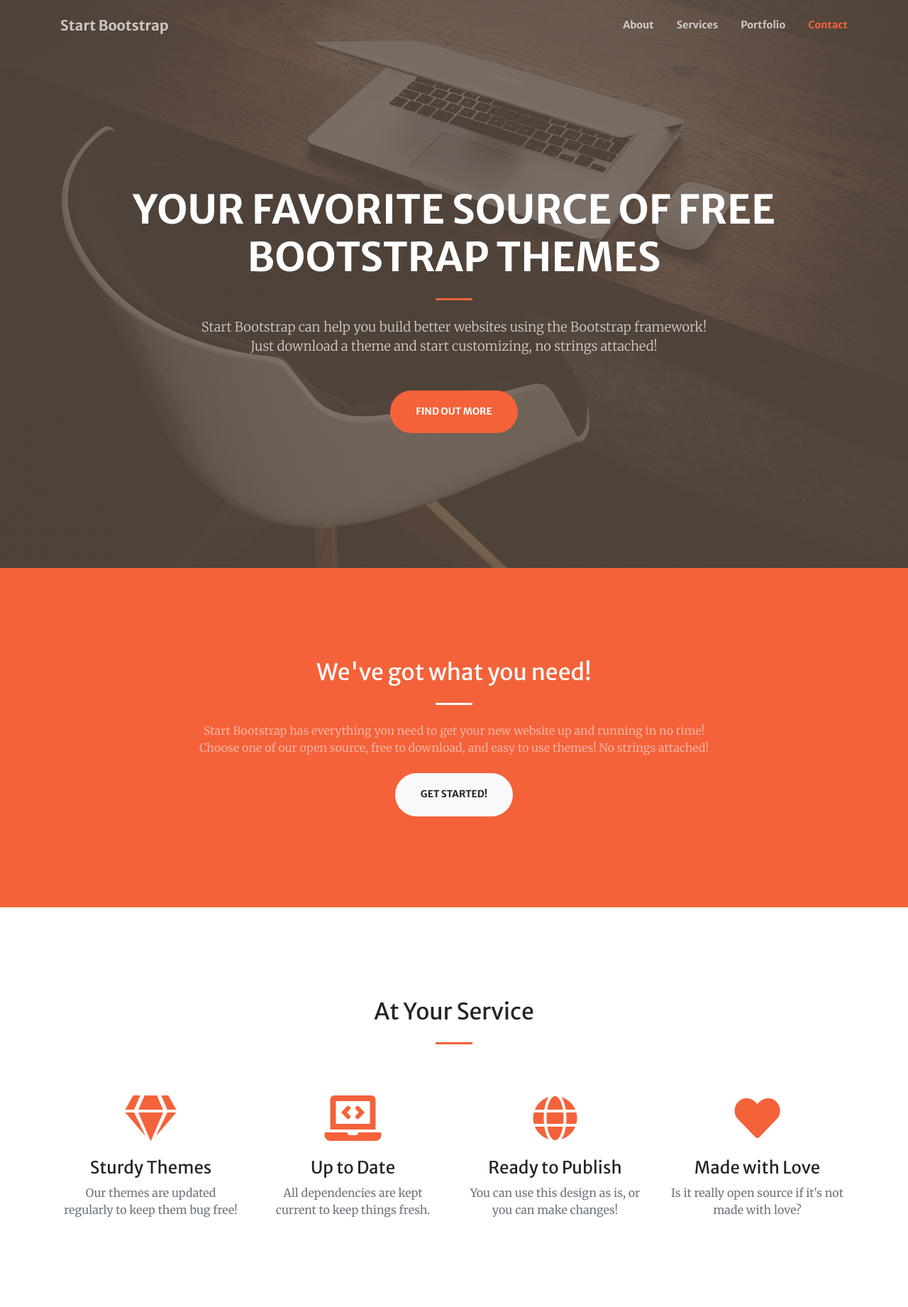
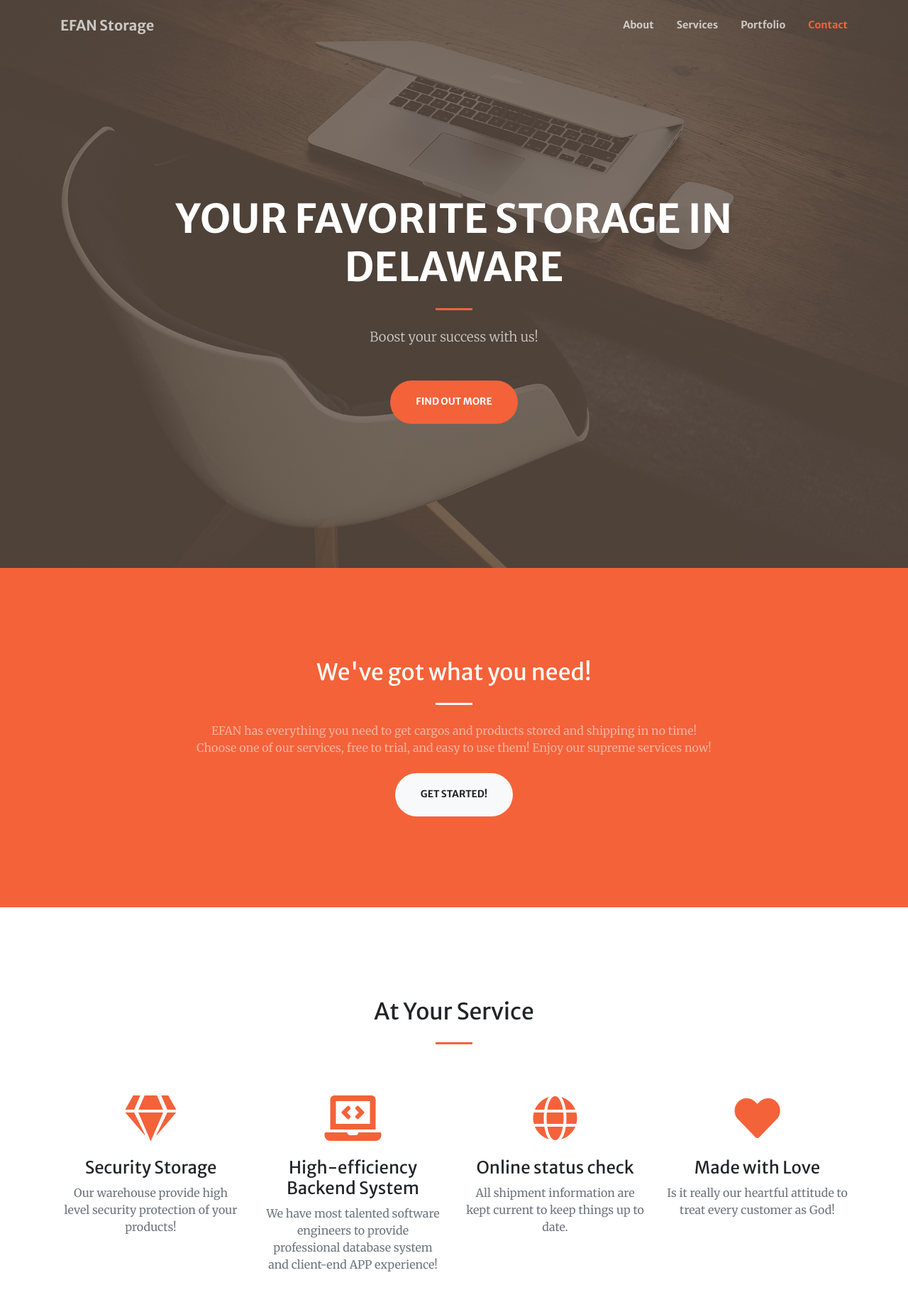
Before and after one commit to efanstorage/efanstorage.github.io, a website with bundled scripts: page index.html in a window 1280 px wide. Shown: the top 1841 px of the page at 71% size. Built offline with nearby package versions, Linux system fonts and the light colour scheme.

Commit message:
edited index to fit store them

```diff
--- a/index.html
+++ b/index.html
@@ -8,7 +8,7 @@
   <meta name="description" content="">
   <meta name="author" content="">
 
-  <title>Creative - Start Bootstrap Theme</title>
+  <title>EFAN Storage</title>
 
   <!-- Font Awesome Icons -->
   <link href="vendor/fontawesome-free/css/all.min.css" rel="stylesheet" type="text/css">
@@ -30,7 +30,7 @@
   <!-- Navigation -->
   <nav class="navbar navbar-expand-lg navbar-light fixed-top py-3" id="mainNav">
     <div class="container">
-      <a class="navbar-brand js-scroll-trigger" href="#page-top">Start Bootstrap</a>
+      <a class="navbar-brand js-scroll-trigger" href="#page-top">EFAN Storage</a>
       <button class="navbar-toggler navbar-toggler-right" type="button" data-toggle="collapse" data-target="#navbarResponsive" aria-controls="navbarResponsive" aria-expanded="false" aria-label="Toggle navigation">
         <span class="navbar-toggler-icon"></span>
       </button>
@@ -58,11 +58,11 @@
     <div class="container h-100">
       <div class="row h-100 align-items-center justify-content-center text-center">
         <div class="col-lg-10 align-self-end">
-          <h1 class="text-uppercase text-white font-weight-bold">Your Favorite Source of Free Bootstrap Themes</h1>
+          <h1 class="text-uppercase text-white font-weight-bold">Your Favorite Storage in Delaware</h1>
           <hr class="divider my-4">
         </div>
         <div class="col-lg-8 align-self-baseline">
-          <p class="text-white-75 font-weight-light mb-5">Start Bootstrap can help you build better websites using the Bootstrap framework! Just download a theme and start customizing, no strings attached!</p>
+          <p class="text-white-75 font-weight-light mb-5">Boost your success with us!</p>
           <a class="btn btn-primary btn-xl js-scroll-trigger" href="#about">Find Out More</a>
         </div>
       </div>
@@ -76,7 +76,7 @@
         <div class="col-lg-8 text-center">
           <h2 class="text-white mt-0">We've got what you need!</h2>
           <hr class="divider light my-4">
-          <p class="text-white-50 mb-4">Start Bootstrap has everything you need to get your new website up and running in no time! Choose one of our open source, free to download, and easy to use themes! No strings attached!</p>
+          <p class="text-white-50 mb-4">EFAN has everything you need to get cargos and products stored and shipping in no time! Choose one of our services, free to trial, and easy to use them! Enjoy our supreme services now!</p>
           <a class="btn btn-light btn-xl js-scroll-trigger" href="#services">Get Started!</a>
         </div>
       </div>
@@ -92,29 +92,29 @@
         <div class="col-lg-3 col-md-6 text-center">
           <div class="mt-5">
             <i class="fas fa-4x fa-gem text-primary mb-4"></i>
-            <h3 class="h4 mb-2">Sturdy Themes</h3>
-            <p class="text-muted mb-0">Our themes are updated regularly to keep them bug free!</p>
+            <h3 class="h4 mb-2">Security Storage</h3>
+            <p class="text-muted mb-0">Our warehouse provide high level security protection of your products!</p>
           </div>
         </div>
         <div class="col-lg-3 col-md-6 text-center">
           <div class="mt-5">
             <i class="fas fa-4x fa-laptop-code text-primary mb-4"></i>
-            <h3 class="h4 mb-2">Up to Date</h3>
-            <p class="text-muted mb-0">All dependencies are kept current to keep things fresh.</p>
+            <h3 class="h4 mb-2">High-efficiency Backend System</h3>
+            <p class="text-muted mb-0">We have most talented software engineers to provide professional database system and client-end APP experience!</p>
           </div>
         </div>
         <div class="col-lg-3 col-md-6 text-center">
           <div class="mt-5">
             <i class="fas fa-4x fa-globe text-primary mb-4"></i>
-            <h3 class="h4 mb-2">Ready to Publish</h3>
-            <p class="text-muted mb-0">You can use this design as is, or you can make changes!</p>
+            <h3 class="h4 mb-2">Online status check</h3>
+            <p class="text-muted mb-0">All shipment information are kept current to keep things up to date.</p>
           </div>
         </div>
         <div class="col-lg-3 col-md-6 text-center">
           <div class="mt-5">
             <i class="fas fa-4x fa-heart text-primary mb-4"></i>
             <h3 class="h4 mb-2">Made with Love</h3>
-            <p class="text-muted mb-0">Is it really open source if it's not made with love?</p>
+            <p class="text-muted mb-0">Is it really our heartful attitude to treat every customer as God!</p>
           </div>
         </div>
       </div>
@@ -210,8 +210,8 @@
   <!-- Call to Action Section -->
   <section class="page-section bg-dark text-white">
     <div class="container text-center">
-      <h2 class="mb-4">Free Download at Start Bootstrap!</h2>
-      <a class="btn btn-light btn-xl" href="https://startbootstrap.com/themes/creative/">Download Now!</a>
+      <h2 class="mb-4">Free Download to Try Our Services!</h2>
+      <a class="btn btn-light btn-xl" href="#">Download Now!</a>
     </div>
   </section>
 
@@ -222,18 +222,18 @@
         <div class="col-lg-8 text-center">
           <h2 class="mt-0">Let's Get In Touch!</h2>
           <hr class="divider my-4">
-          <p class="text-muted mb-5">Ready to start your next project with us? Give us a call or send us an email and we will get back to you as soon as possible!</p>
+          <p class="text-muted mb-5">Ready to start your next success with us? Give us a call or send us an email and we will get back to you as soon as possible!</p>
         </div>
       </div>
       <div class="row">
         <div class="col-lg-4 ml-auto text-center mb-5 mb-lg-0">
           <i class="fas fa-phone fa-3x mb-3 text-muted"></i>
-          <div>+1 (202) 555-0149</div>
+          <div>+1 (646) 981-7533</div>
         </div>
         <div class="col-lg-4 mr-auto text-center">
           <i class="fas fa-envelope fa-3x mb-3 text-muted"></i>
           <!-- Make sure to change the email address in anchor text AND the link below! -->
-          <a class="d-block" href="mailto:contact@yourwebsite.com">contact@yourwebsite.com</a>
+          <a class="d-block" href="mailto:contact@yourwebsite.com">efanstorage@gmail.com</a>
         </div>
       </div>
     </div>
@@ -242,7 +242,7 @@
   <!-- Footer -->
   <footer class="bg-light py-5">
     <div class="container">
-      <div class="small text-center text-muted">Copyright &copy; 2019 - Start Bootstrap</div>
+      <div class="small text-center text-muted">Copyright &copy; 2019 - EFAN Storage</div>
     </div>
   </footer>
 
```
